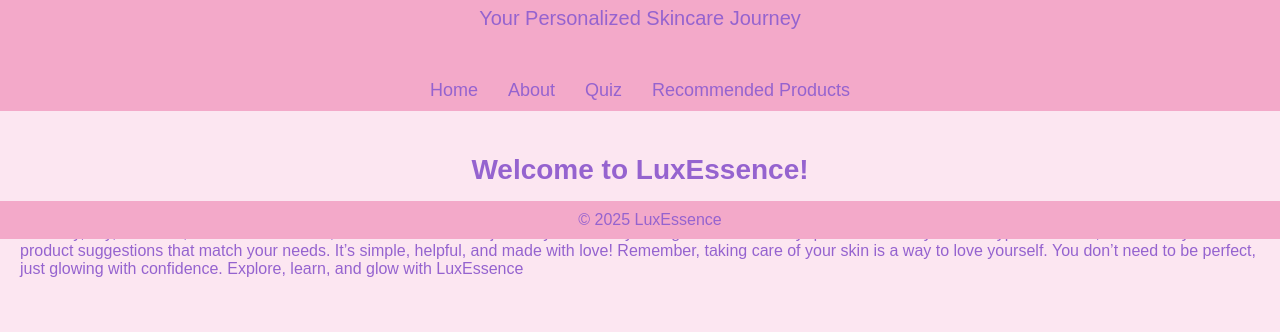
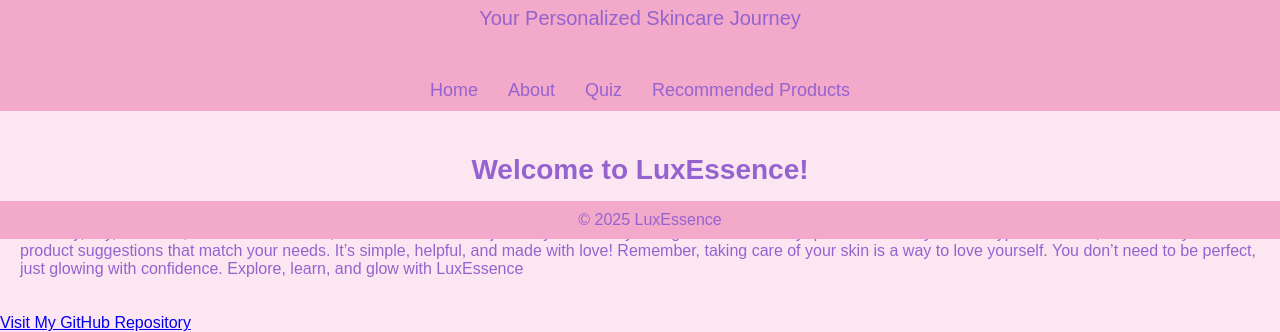
Before and after one commit to angelilazarter2309/LuxEssence, a plain HTML site: page Index.html in a window 1280 px wide. Shown: the part 561-893 px from the top of the page. Drawn offline with Linux system fonts and the light colour scheme.

Commit message:
Update Index.html

```diff
--- a/Index.html
+++ b/Index.html
@@ -43,5 +43,6 @@ Explore, learn, and glow with LuxEssence
     <footer>
         &copy; 2025 LuxEssence
     </footer>
+<a href="https://github.com/angelilazarter2309/LuxEssence" target="_blank">Visit My GitHub Repository</a>
 </body>
 </html>
```
